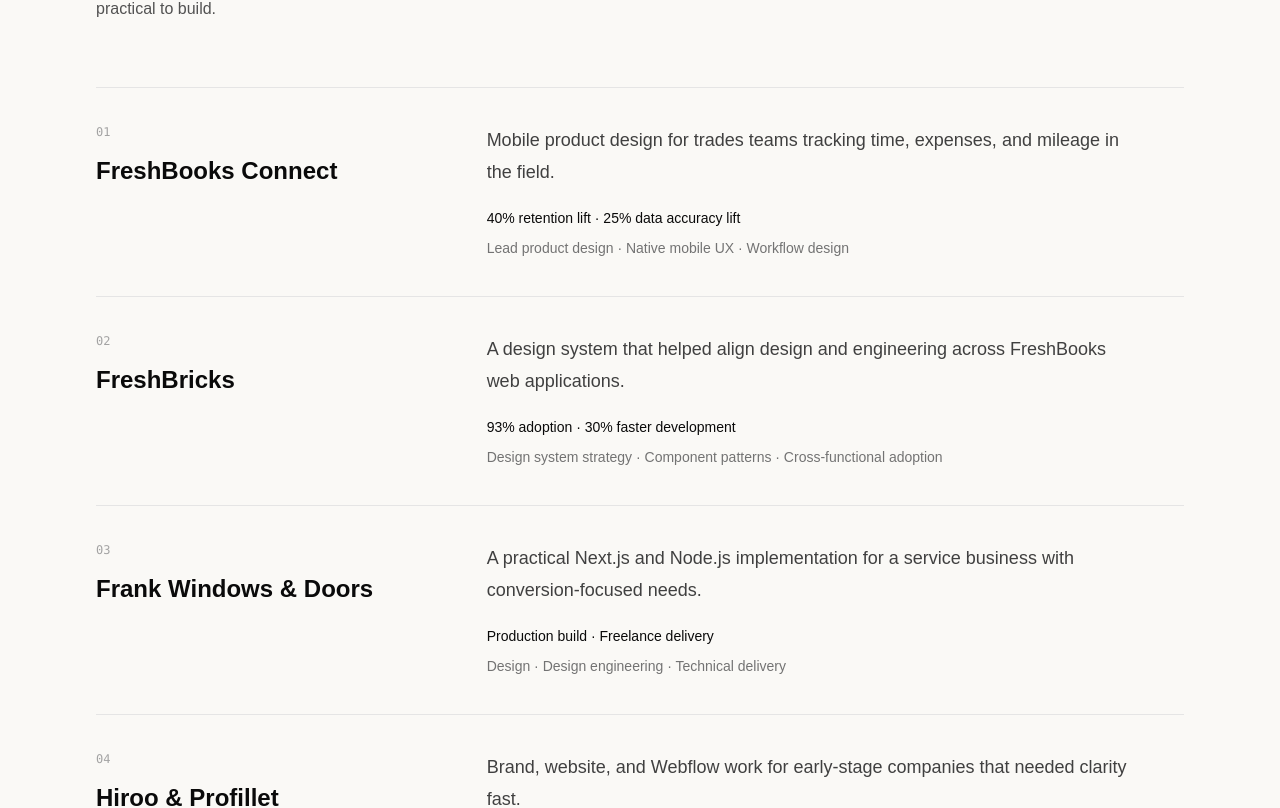
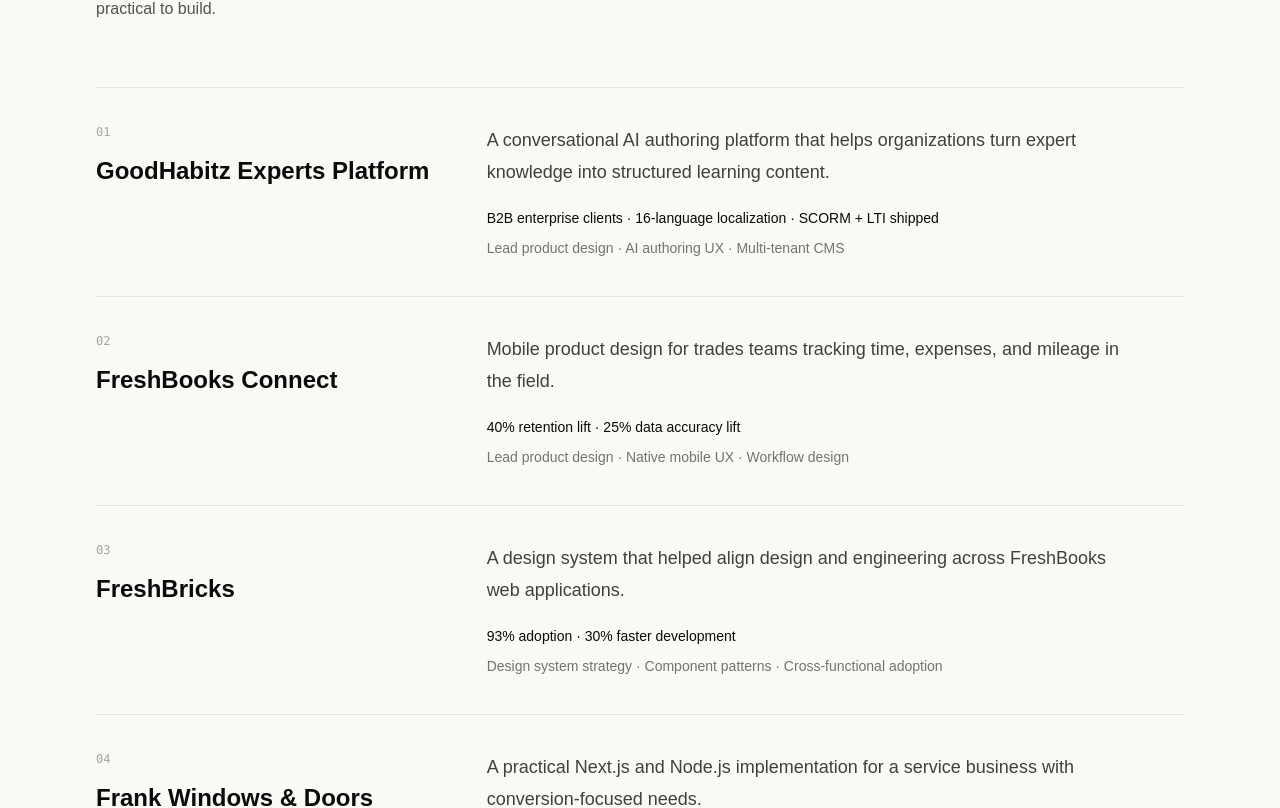
Before and after one commit to BoraALAP/boraalap2025, a Next.js app: page / in a window 1280 px wide. Shown: the part 1439-2247 px from the top of the page. Built offline with nearby package versions, Linux system fonts and the light colour scheme; a web font is replaced by a local one.

Commit message:
Add GoodHabitz experts platform work

```diff
--- a/src/components/portfolio/portfolioData.ts
+++ b/src/components/portfolio/portfolioData.ts
@@ -3,6 +3,13 @@
  * Update copy, roles, quotes, or experiment statuses here when the story changes.
  */
 export const workItems = [
+  {
+    title: "GoodHabitz Experts Platform",
+    description:
+      "A conversational AI authoring platform that helps organizations turn expert knowledge into structured learning content.",
+    proof: "B2B enterprise clients · 16-language localization · SCORM + LTI shipped",
+    role: "Lead product design · AI authoring UX · Multi-tenant CMS",
+  },
   {
     title: "FreshBooks Connect",
     description:
```
